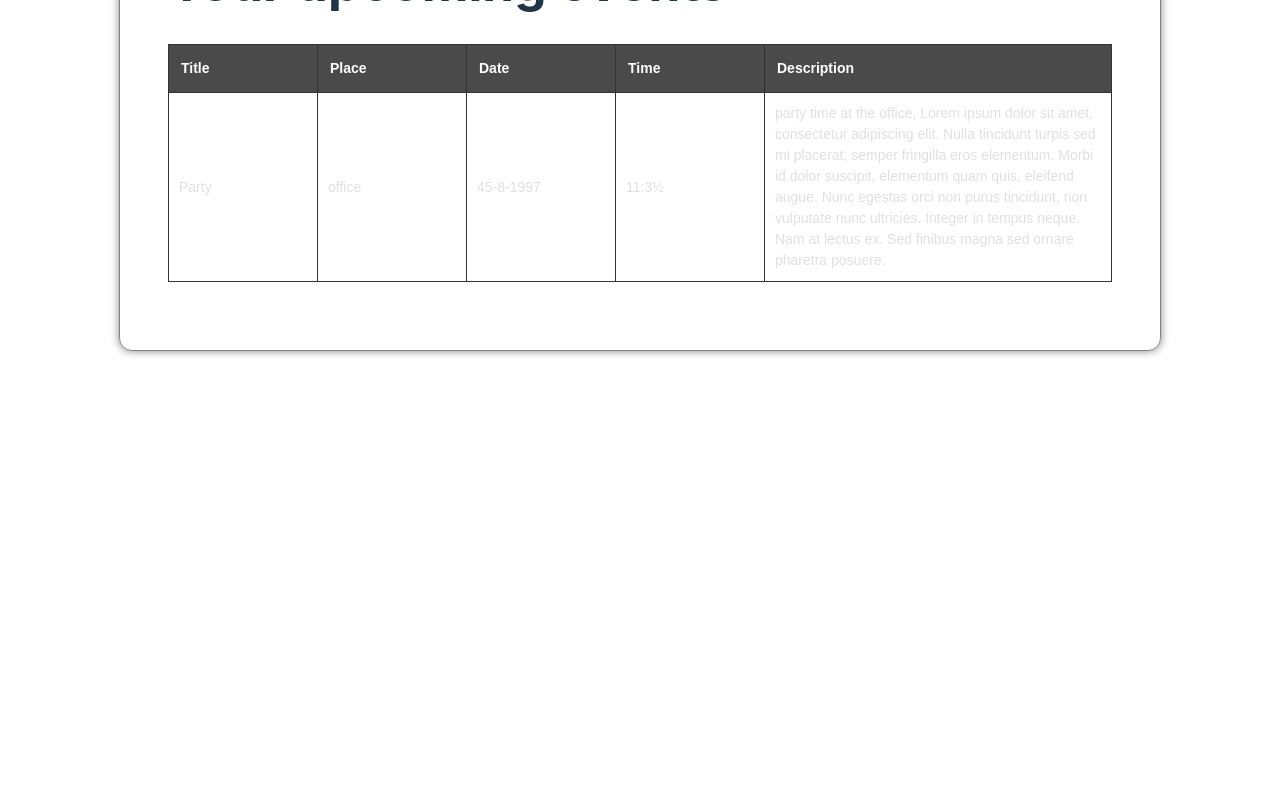
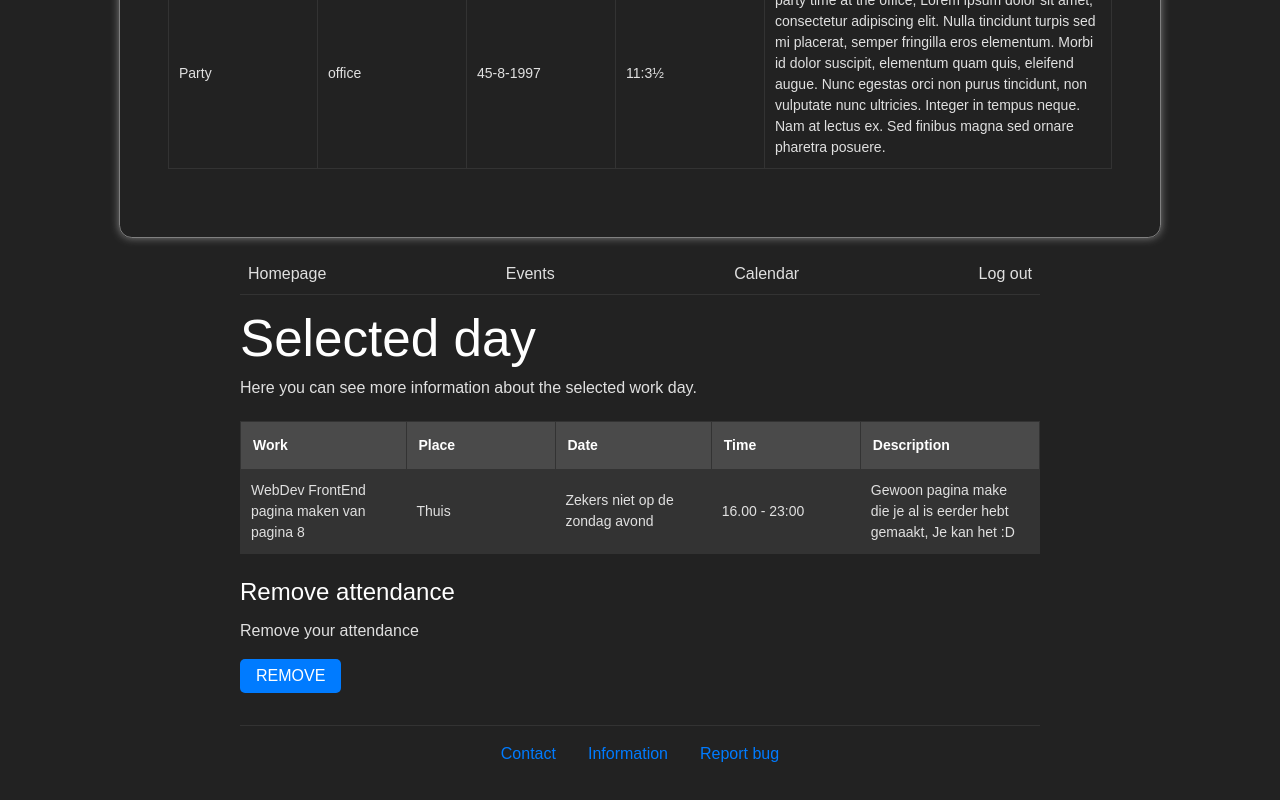
Before and after one commit to bluefire0009/Project-Web-App, a React (Vite) app in the folder FrontEnd/: page / in a window 1280 px wide. Shown: the part 1700-2500 px from the top of the page. Before the commit the page ends 2071 px from the top, so only its background shows below. Built offline with nearby package versions, Linux system fonts and the light colour scheme.

Commit message:
Add new Component name "SelectedDay" Also updated the ccs file accordingly + the App.tsx

```diff
--- a/FrontEnd/src/App.css
+++ b/FrontEnd/src/App.css
@@ -98,3 +98,114 @@ table {
     opacity: 0.5;
     pointer-events: none;
   }
+  body {
+    font-family: Arial, sans-serif;
+    margin: 0;
+    padding: 0;
+    background-color: #222222; /* Dark background for better contrast */
+    color: #e0e0e0; /* Light grey text for readability */
+  }
+
+  .container {
+    max-width: 800px;
+    margin: 0 auto;
+    padding: 1rem;
+  }
+
+  .navbar {
+    display: flex;
+    justify-content: space-between;
+    border-bottom: 1px solid #333;
+    margin-bottom: 1rem;
+  }
+
+  .navbar a {
+    text-decoration: none;
+    color: #e0e0e0;
+    padding: 0.5rem;
+  }
+
+  main {
+    margin-bottom: 2rem;
+  }
+
+  h1, h2 {
+    font-weight: 500;
+    margin: 0.5rem 0;
+    color: #ffffff; /* White headers for contrast */
+  }
+
+  p {
+    margin: 0.5rem 0 1rem;
+    color: #e0e0e0;
+  }
+
+  /* Table Styling */
+  .info-table {
+    width: 100%;
+    border-collapse: collapse;
+    margin: 20px 0;
+    font-family: Arial, sans-serif;
+    font-size: 14px;
+  }
+
+  .info-table th {
+    background-color: #4a4a4a; /* Dark grey headers */
+    color: #ffffff; /* White text */
+    font-weight: bold;
+    text-align: left;
+    padding: 12px;
+    border: 1px solid #333;
+  }
+
+  .info-table td {
+    padding: 10px;
+    border: 1px solid #333;
+    text-align: left;
+    color: #e0e0e0; /* Light grey text */
+  }
+
+  .info-table tbody tr:nth-child(odd) {
+    background-color: #333333; /* Dark grey for odd rows */
+  }
+
+  .info-table tbody tr:nth-child(even) {
+    background-color: #444444; /* Slightly lighter grey for even rows */
+  }
+
+  .info-table tbody tr:hover {
+    background-color: #555555; /* Hover effect */
+  }
+
+  /* Blue Button Styling */
+  .remove-btn {
+    background-color: #007bff; /* Blue color */
+    color: white;
+    border: none;
+    padding: 0.5rem 1rem;
+    cursor: pointer;
+    border-radius: 5px;
+    transition: background-color 0.3s;
+  }
+
+  .remove-btn:hover {
+    background-color: #0056b3; /* Darker blue on hover */
+  }
+
+  /* Footer Styling */
+  footer {
+    text-align: center;
+    border-top: 1px solid #333;
+    padding: 1rem 0;
+  }
+
+  footer a {
+    margin: 0 1rem;
+    text-decoration: none;
+    color: #007bff; /* Blue for footer links */
+  }
+
+  footer a:hover {
+    text-decoration: underline;
+    color: #0056b3; /* Darker blue on hover */
+  }
--- a/FrontEnd/src/App.tsx
+++ b/FrontEnd/src/App.tsx
@@ -1,8 +1,9 @@
 import React from 'react';
-import SelectedEvent from './components/SelectedEvent';
-import Reviews from './components/Reviews';
-import SignUpSection from './components/SignUpSection';
-import UserPageMain from './components/UserPageMain';
+import SelectedEvent from './Components/SelectedEvent';
+import Reviews from './Components/Reviews';
+import SignUpSection from './Components/SignUpSection';
+import UserPageMain from './Components/UserPageMain';
+import SelectedDay from './Components/SelectedDay'
 import './App.css';
 
 const App: React.FC = () => {
@@ -17,6 +18,7 @@ const App: React.FC = () => {
         workSchedules={[{title: 'work', place: 'office', date:'45-8-1997', time: '11:3½', description: 'workTime at the office'}]}
         eventSchedules={[{title: 'Party', place: 'office', date:'45-8-1997', time: '11:3½', description: 'party time at the office, Lorem ipsum dolor sit amet, consectetur adipiscing elit. Nulla tincidunt turpis sed mi placerat, semper fringilla eros elementum. Morbi id dolor suscipit, elementum quam quis, eleifend augue. Nunc egestas orci non purus tincidunt, non vulputate nunc ultricies. Integer in tempus neque. Nam at lectus ex. Sed finibus magna sed ornare pharetra posuere. '}]}>
       </UserPageMain>
+      <SelectedDay />
     </div>
 
   );
--- /dev/null
+++ b/FrontEnd/src/Components/SelectedDay.tsx
@@ -0,0 +1,55 @@
+import React from "react";
+
+function SelectedDay() {
+  return (
+    <div className="container">
+      <header className="navbar">
+        <a href="#">Homepage</a>
+        <a href="#">Events</a>
+        <a href="#">Calendar</a>
+        <a href="#">Log out</a>
+      </header>
+
+      <main>
+        <section>
+          <h1>Selected day</h1>
+          <p>Here you can see more information about the selected work day.</p>
+          <table className="info-table">
+            <thead>
+              <tr>
+                <th>Work</th>
+                <th>Place</th>
+                <th>Date</th>
+                <th>Time</th>
+                <th>Description</th>
+              </tr>
+            </thead>
+            <tbody>
+              <tr>
+                <td>WebDev FrontEnd pagina maken van pagina 8</td>
+                <td>Thuis</td>
+                <td>Zekers niet op de zondag avond</td>
+                <td>16.00 - 23:00</td>
+                <td>Gewoon  pagina make die je al is eerder hebt gemaakt, Je kan het :D</td>
+              </tr>
+            </tbody>
+          </table>
+        </section>
+
+        <section>
+          <h2>Remove attendance</h2>
+          <p>Remove your attendance</p>
+          <button className="remove-btn">REMOVE</button>
+        </section>
+      </main>
+
+      <footer>
+        <a href="#">Contact</a>
+        <a href="#">Information</a>
+        <a href="#">Report bug</a>
+      </footer>
+    </div>
+  );
+}
+
+export default SelectedDay;
```
